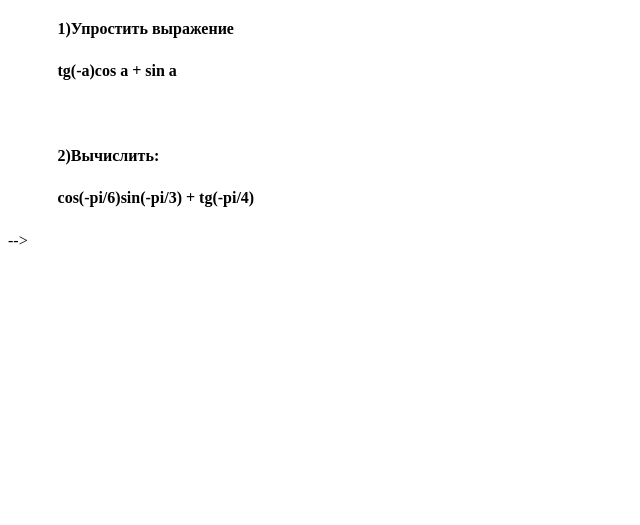
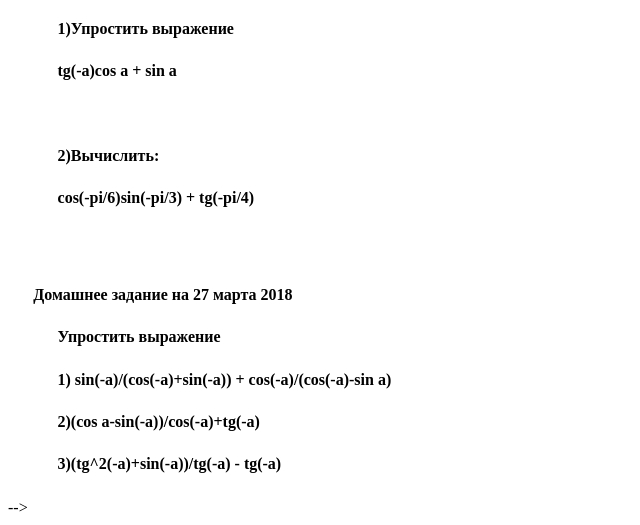
Before and after one commit to korovka/gym190, a Yii app: template frontend/views/site/index.php in a window 1280 px wide. Shown: the part 495-1020 px from the top of the page, without its empty margins (0-640 px from the left). Before the commit the page ends 740 px from the top, so only its background shows below. Run offline with PHP 8.4 and a stand-in for Yii, Linux system fonts and the light colour scheme; the template is opened without the code that fills it, so the values that code supplies are empty; some libraries are stand-ins or nearby versions.

Commit message:
dz27marta

```diff
--- a/frontend/views/site/index.php
+++ b/frontend/views/site/index.php
@@ -243,10 +243,27 @@
           </div>
           </div>
     </div>
+
+            <div class="col-md-2">
+                <div class="card bg-info">
+                <div class="card-header"
+                   style="margin: 2%;font-size:16px;font-weight:bold;font-family: Times New Roman"><br>
+                   <br><br>Домашнее задание на 27 марта 2018
+                   <div class="card-body">
+            <!--<p class="card-title" style="margin: 2%;"><br>Домашнее задание<br> на 6 марта 2018.</p>-->
+                   <p class="card-text" style="margin: 2%;">Упростить выражение</p>
+                   <p class="card-text" style="margin: 2%;">1) sin(-a)/(cos(-a)+sin(-a)) + cos(-a)/(cos(-a)-sin a)
+                   </p>
+                   <p class="card-text" style="margin: 2%;">2)(cos a-sin(-a))/cos(-a)+tg(-a)</p>
+                   <p class="card-text" style="margin: 2%;">3)(tg^2(-a)+sin(-a))/tg(-a) - tg(-a)</p>
+                  </div>
+              </div>
+              </div>
+        </div>
 </div>
 </div>
 
-<!-- <div class="col-md-6">
+ <!-- <div class="col-md-6">
     <div class="card bg-info">
     <div class="card-header"
        style="margin: 2%;font-size:16px;font-weight:bold;font-family: Times New Roman"><br>
@@ -254,15 +271,21 @@
        <div class="card-body">
 
        <table border="1" width="100%">
-         <th>a</th>
-         <th>0 </th>
-         <th>a</th>
-         <th>a</th>
-         <th>a</th>
-         <th>a</th>
-         <th>a</th>
-         <th>a</th>
-         <th>a</th>
+         <th> a</th>
+         <th> 0 (0&deg;)</th>
+         <th> pi/6 (30&deg;)</th>
+         <th> pi/4 (45&deg;)</th>
+         <th> pi/3 (60&deg;)</th>
+         <th> pi/2 (90&deg;)</th>
+         <th> pi (180&deg;)</th>
+         <th> 3pi/2 (270&deg;)</th>
+         <th> 2pi (360&deg;)</th>
+         <tr>
+           <td>sin a</td>
+           <td>0</td>
+           <td>1/2</td>
+           <td>&#8730;2/2</td>
+         </tr>
 
        </table>
       </div>
```
